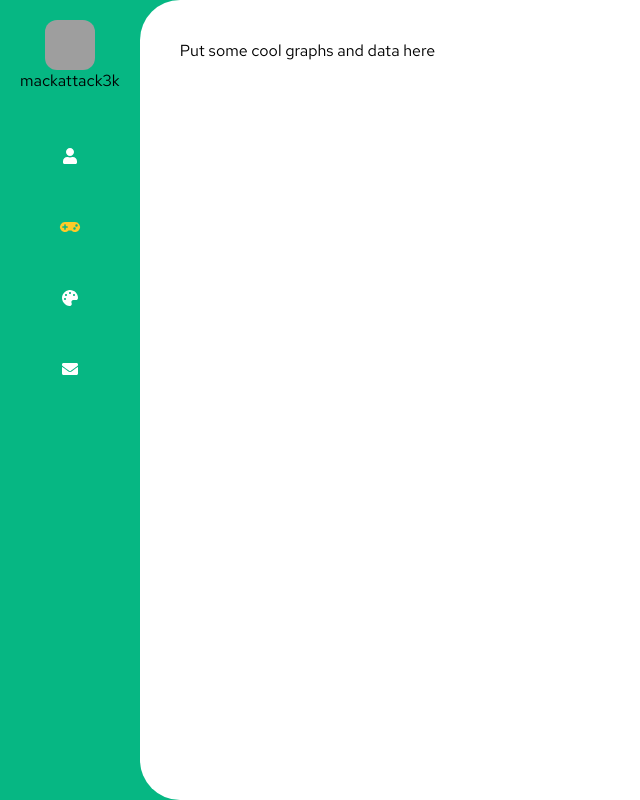
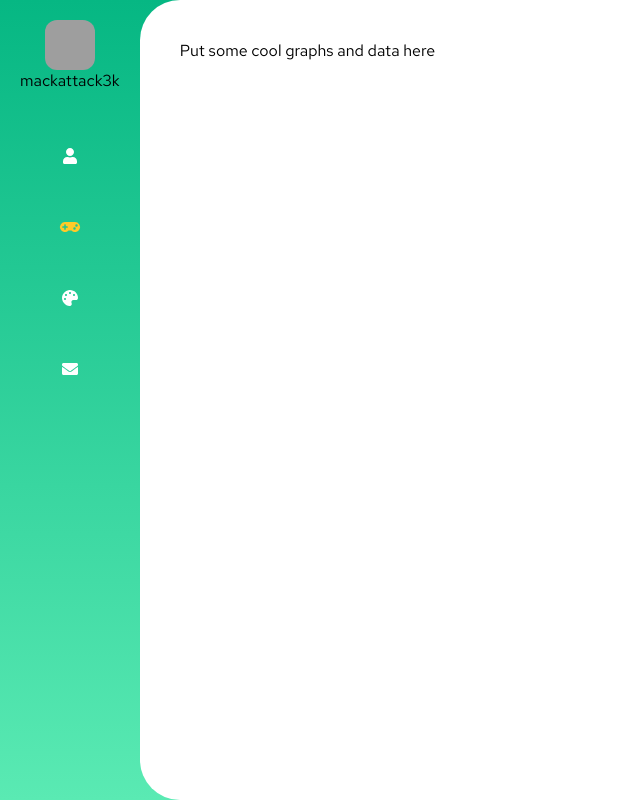
Before and after one commit to mackattack3k/me, a React (Create React App) app: page /statistics in a window 1280 px wide. Shown: the whole page, without its empty margins (0-640 px from the left). Built offline with nearby package versions, Linux system fonts and the light colour scheme; grey boxes are pictures that could not be loaded; what i18next-xhr-backend would draw is missing.

Commit message:
Fade in side menu background

```diff
--- a/src/App.js
+++ b/src/App.js
@@ -30,7 +30,8 @@ i18n
   });
 
 const Background = styled.div`
-  background: ${props => props.theme.primary.main};
+  background: ${props =>
+    `linear-gradient(to top, ${props.theme.primary.light}, ${props.theme.primary.main})`};
   height: 100vh;
 `;
 
--- a/src/features/navigation/components/PageNavigation.jsx
+++ b/src/features/navigation/components/PageNavigation.jsx
@@ -15,7 +15,8 @@ import { THEME_PAGE } from '../../theme/themeRoutes';
 import NavigationItem from './NavigationItem';
 
 const Background = styled.div`
-  background: ${props => props.theme.primary.main};
+  background: ${props =>
+    `linear-gradient(to top, ${props.theme.primary.light}, ${props.theme.primary.main})`};
   padding: 20px;
   height: 100vh;
   box-sizing: border-box;
```
